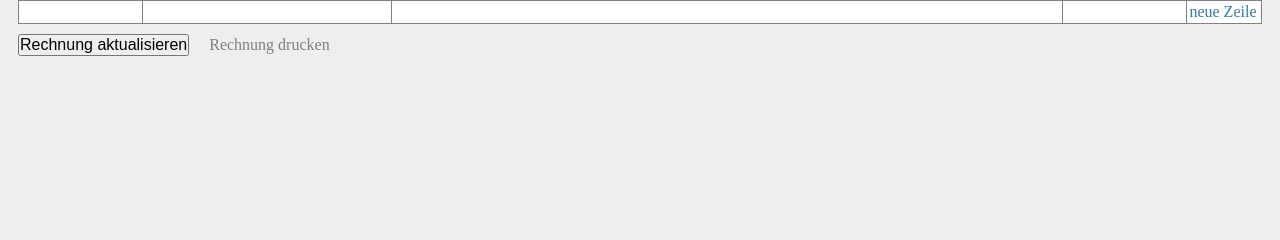
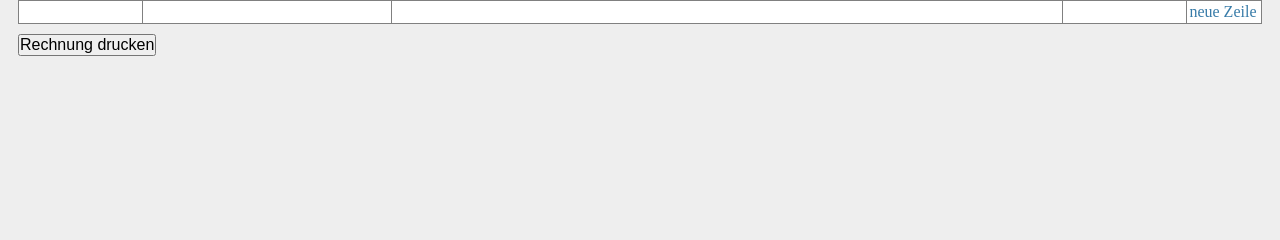
Before and after one commit to richardtraindl/fordi, a Flask app: template ordi/templates/ordi/rechnung.html in a window 1280 px wide. Shown: the part 527-767 px from the top of the page. Run offline with Flask 2, Linux system fonts and the light colour scheme; the template is opened without the code that fills it, so the values that code supplies are empty; some libraries are stand-ins or nearby versions.

Commit message:
Update rechnung.html

```diff
--- a/ordi/templates/ordi/rechnung.html
+++ b/ordi/templates/ordi/rechnung.html
@@ -100,14 +100,7 @@
 
       <div class="small-gap"></div>
 
-      <div class="flex-container">
-          <p><input type="submit" value="Rechnung aktualisieren"></p>
-        {% if rechnung and rechnung.id %}
-          <p><a class="btn" href="{{ url_for('ordi.downloadr', rechnung_id=rechnung.id) }}">Rechnung drucken</a></p>
-        {% else %}
-          <p><a style="color: Gray" href="#">Rechnung drucken</a></p>
-        {% endif %}
-      </div>
+      <div><input type="submit" value="Rechnung drucken"></div>
     </form>
 
     <script>
```
